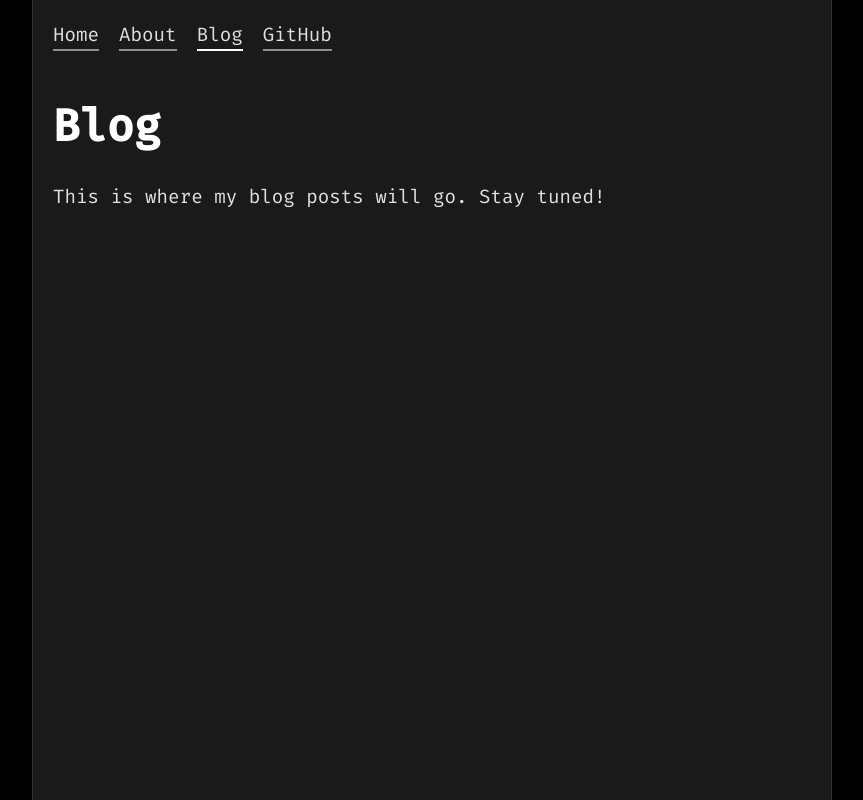
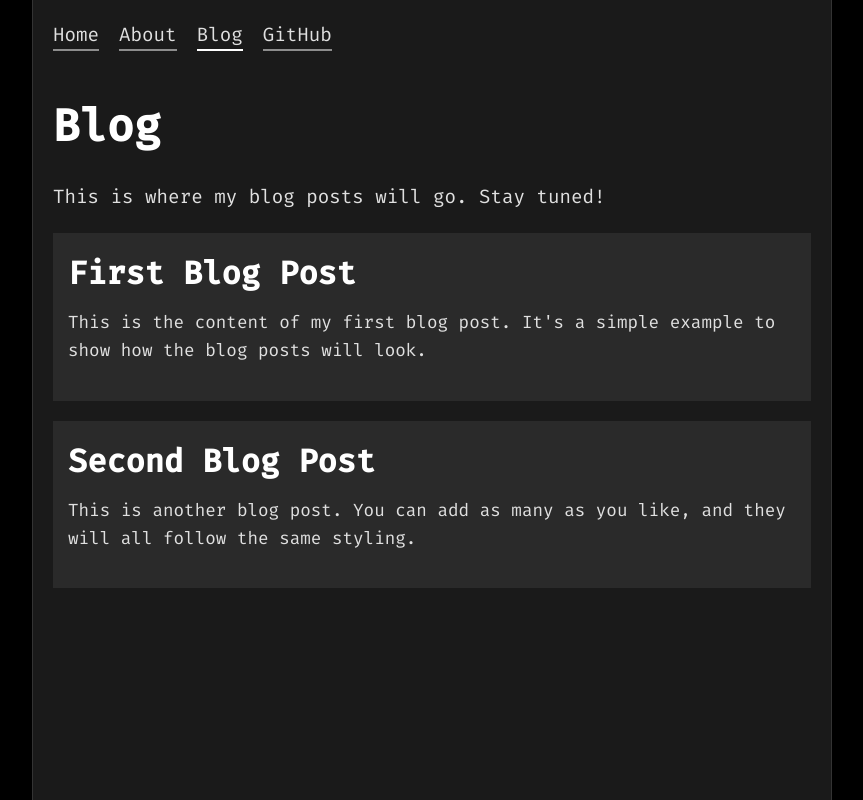
Before and after one commit to gnart-gnart/example-minimalist-website, a plain HTML site: page blog.html in a window 1280 px wide. Shown: the whole page, without its empty margins (208-1071 px from the left). Drawn offline with Linux system fonts and the light colour scheme.

Commit message:
added a couple example blogs to blog.html and added css

```diff
--- a/blog.html
+++ b/blog.html
@@ -24,6 +24,20 @@
     <section>
       <h1>Blog</h1>
       <p>This is where my blog posts will go. Stay tuned!</p>
+
+      <!-- Example Blog Post 1 -->
+      <div class="blog-post">
+        <h2>First Blog Post</h2>
+        <p>This is the content of my first blog post. It's a simple example to show how the blog posts will look.</p>
+      </div>
+
+      <!-- Example Blog Post 2 -->
+      <div class="blog-post">
+        <h2>Second Blog Post</h2>
+        <p>This is another blog post. You can add as many as you like, and they will all follow the same styling.</p>
+      </div>
+
+      <!-- Add more blog posts here -->
     </section>
   </main></div>
 </body>
--- a/styles.css
+++ b/styles.css
@@ -77,3 +77,22 @@
   font-size: 1.2rem; /* Slightly larger font size */
   margin-bottom: 20px;
 }
+
+/* Blog Post Styling */
+.blog-post {
+  background-color: #2a2a2a; /* Slightly lighter gray background */
+  padding: 15px; /* Padding inside the blog post */
+  margin-bottom: 20px; /* Margin between blog posts */
+  border: 0px solid #333; /* Border around the blog post */
+}
+
+.blog-post h2 {
+  font-size: 2rem; /* Smaller than h1 */
+  margin-bottom: 10px; /* Space below the title */
+  color: #ffffff; /* White color for the title */
+}
+
+.blog-post p {
+  font-size: 1.1rem; /* Slightly smaller font size for the description */
+  color: #e0e0e0; /* Light gray color for the description */
+}
```
Lines whose indentation alone changed are shown as unchanged.
